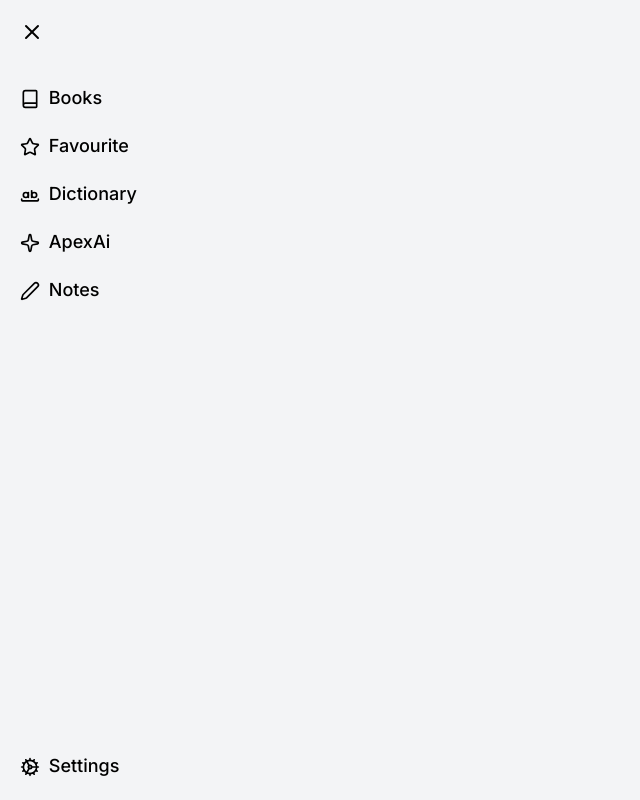
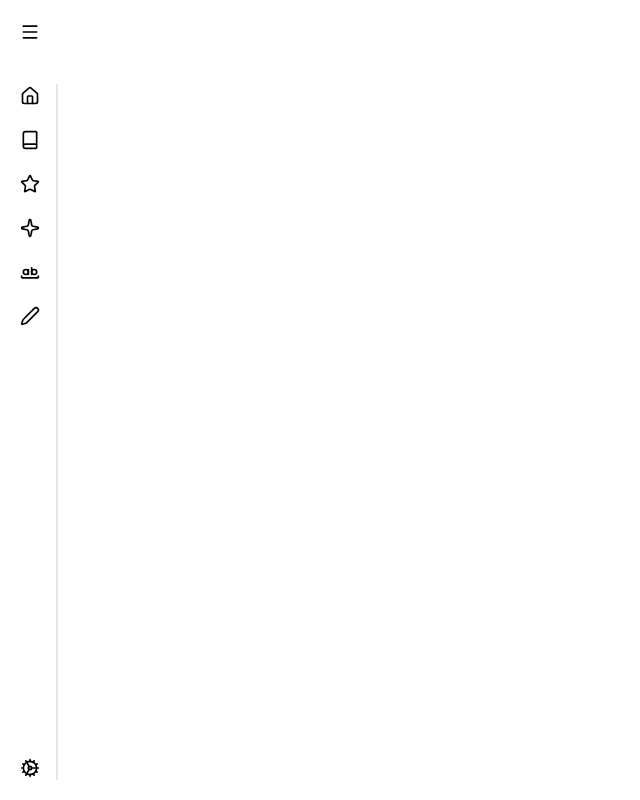
Before and after one commit to apex-future/Apex_Frontend, a React (Vite) app: page / in a window 1280 px wide. Shown: the whole page, without its empty margins (0-640 px from the left). Built offline with nearby package versions, Linux system fonts and the light colour scheme.

Commit message:
enhance NavBar component with toggle functionality and improved layout for better responsiveness

```diff
--- a/src/apex_frontend/main_app/components/NavBar.jsx
+++ b/src/apex_frontend/main_app/components/NavBar.jsx
@@ -1,30 +1,62 @@
 import React from 'react'
-import {useContext} from 'react'
+import {useContext,useRef} from 'react'
 import { NavBarContext } from './NavBarContext'
-import { Sparkle,Home,X, Book,Pen,Star,Cog, WholeWord } from 'lucide-react'
+import { Sparkle,Home,X, Book,Pen,Star,Cog, WholeWord,Menu } from 'lucide-react'
 function NavBar() {
-    let {openAside, closeAside} = useContext(NavBarContext)
+    let navLinksBar =useRef(null);
+    let { closeAside} = useContext(NavBarContext);
+    let isNavLinkClose = true;
+    let toggleNavLink =()=>{
+        navLinksBar.current.classList.toggle('hidden')
+        navLinksBar.current.classList.toggle('flex')
+
+    }
   return (
 
-    <div className=' w-screen fixed bg-bg-subtle h-screen p-5 '>
-        <aside className="navbar-wrapper flex flex-col justify-between h-full">
+    <div className=' w-screen sm:w-fit fixed flex flex-col gap-10 bg-bg-subtle sm:bg-transparent h-screen p-5 '>
+        <div className="toggle-icon">
+        <X  onClick={closeAside} className=' sm:hidden pr-1'/>
+        <Menu className='pr-1 hidden sm:block ' onClick={toggleNavLink}/>
+        </div>
+
+        <aside className="navbar-wrapper flex h-full gap-1 sm:border-r-2">
+            <div className="icon-div flex flex-col justify-between  pr-3 ">
             <nav className='flex flex-col gap-10'>
-            <X  onClick={closeAside}/>
-            <ul className='flex flex-col gap-5'>
-                <li className='text-lg font-medium'><a href="#books"><Book className='inline-block pr-1' /> Books</a></li>
-                <li className='text-lg font-medium'><a href=""><Star className='inline-block pr-1' /> Favourite</a></li>
-                <li className='text-lg font-medium'><a href=""><WholeWord className='inline-block pr-1'/> Dictionary</a></li>
-                <li className='text-lg font-medium'><a href=""><Sparkle className='inline-block pr-1' /> ApexAi</a></li>
-                <li className='text-lg font-medium'><a href=""><Pen  className='inline-block pr-1' /> Notes</a></li>
-            </ul>
+
+                <ul className='flex flex-col gap-5'>
+                <Home className='inline-block pr-1' />
+                <Book className='inline-block pr-1' />
+                <Star className='inline-block pr-1' />
+                <Sparkle className='inline-block pr-1' />
+                <WholeWord className='inline-block pr-1'/>
+                <Pen  className='inline-block pr-1' />
+                </ul>
             </nav>
 
 
             <div className="bottom-links">
+
                 <ul>
-                    <li className='text-lg font-medium'><Cog className='inline-block pr-1'/> Settings</li>
+                <Cog className='inline-block pr-1'/>
+
                 </ul>
-                          </div>
+            </div>
+            </div>
+
+           <div className="nav-links  flex-col justify-between hidden pr-5" ref={navLinksBar}>
+            <ul className='flex flex-col gap-4'>
+            <li className='text-lg font-medium'><a href="#books">Home</a></li>
+                <li className='text-lg font-medium'><a href="#books"> Books</a></li>
+                <li className='text-lg font-medium'><a href=""> Favourite</a></li>
+                <li className='text-lg font-medium'><a href=""> Dictionary</a></li>
+                <li className='text-lg font-medium'><a href=""> ApexAi</a></li>
+                <li className='text-lg font-medium'><a href=""> Notes</a></li>
+            </ul>
+
+            <ul>
+            <li className='text-lg font-medium'> Settings</li>
+            </ul>
+           </div>
         </aside>
 
     </div>
```
